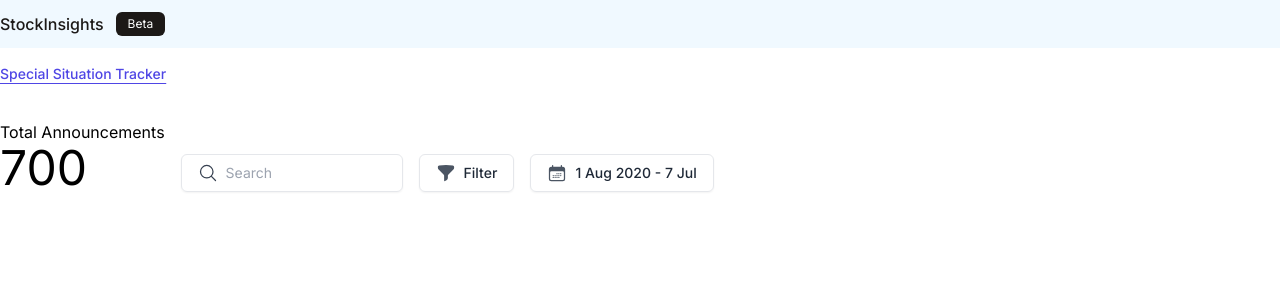
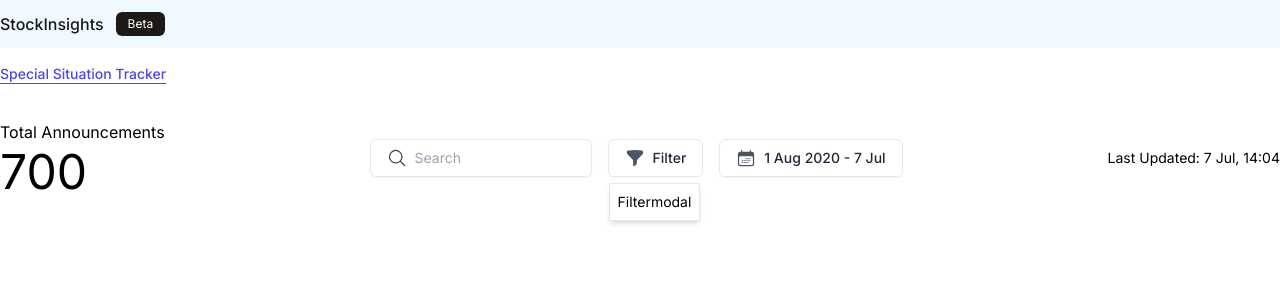
Before and after one commit to dibkb/stockInsights-assignment, a React (Vite) app: page /announcement in a window 1280 px wide. Both pictures are taken after a click on the element "Filter". Shown: the top 300 px of the page. Built offline with nearby package versions, Linux system fonts and the light colour scheme.

Commit message:
filter modal

```diff
--- a/src/components/Announcementcomp.tsx
+++ b/src/components/Announcementcomp.tsx
@@ -1,6 +1,7 @@
 import { MagnifyingGlassIcon } from "@heroicons/react/24/outline";
 import { CalendarDaysIcon, FunnelIcon } from "@heroicons/react/24/solid";
-import React from "react";
+import React, { useState } from "react";
+import Filtermodal from "./Filtermodal";
 export const Searchbox: React.FunctionComponent = () => {
   return (
     <div className="border shadow-sm text-sm rounded-md py-2 px-4 flex gap-2 items-center">
@@ -10,15 +11,20 @@ export const Searchbox: React.FunctionComponent = () => {
   );
 };
 
-export const Filter = () => {
+export const Filter: React.FC = () => {
+  const [showFilter, setShowFilter] = useState<boolean>(false);
   return (
-    <div className="cursor-pointer border shadow-sm text-sm rounded-md py-2 px-4 flex gap-2 items-center">
+    <div
+      onClick={() => setShowFilter((prev) => !prev)}
+      className="relative cursor-pointer border shadow-sm text-sm rounded-md py-2 px-4 flex gap-2 items-center"
+    >
       <FunnelIcon className="h-5 w-5 text-gray-600" />
       <h3 className="text-gray-800 font-medium">Filter</h3>
+      {showFilter && <Filtermodal />}
     </div>
   );
 };
-export const Datepicker = () => {
+export const Datepicker: React.FC = () => {
   return (
     <div className="cursor-pointer border shadow-sm text-sm rounded-md py-2 px-4 flex gap-2 items-center">
       <CalendarDaysIcon className="h-5 w-5 text-gray-600" />
--- /dev/null
+++ b/src/components/Filtermodal.tsx
@@ -0,0 +1,11 @@
+import React from "react";
+
+const Filtermodal: React.FC = () => {
+  return (
+    <div className="absolute bg-white border top-[120%] left-0 p-2 shadow-md">
+      Filtermodal
+    </div>
+  );
+};
+
+export default Filtermodal;
--- a/src/pages/Announcement.tsx
+++ b/src/pages/Announcement.tsx
@@ -6,14 +6,17 @@ const Announcement: React.FC = () => {
       <h3 className="text-sm font-medium underline underline-offset-4 text-indigo-600 mt-4">
         Special Situation Tracker
       </h3>
-      <main className="flex items-end gap-4 mt-9">
+      <main className="flex justify-between mt-9 items-center">
         <div>
           <h4>Total Announcements</h4>
-          <h2 className="text-5xl">700</h2>
+          <h2 className="text-5xl mt-1">700</h2>
         </div>
-        <Searchbox />
-        <Filter />
-        <Datepicker />
+        <main className="flex items-end gap-4">
+          <Searchbox />
+          <Filter />
+          <Datepicker />
+        </main>
+        <h3 className="text-sm">Last Updated: 7 Jul, 14:04</h3>
       </main>
     </div>
   );
```
